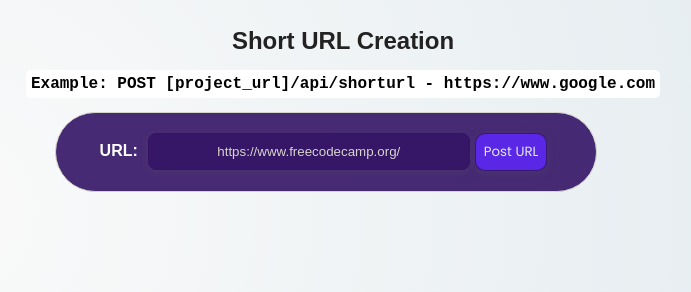
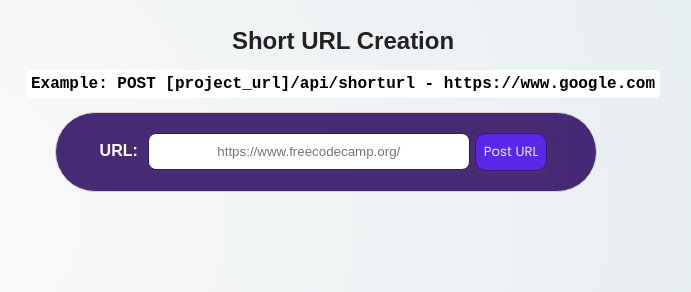
Before and after one commit to freeCodeCamp/boilerplate-project-urlshortener, a website: page views/index.html in a window 1280 px wide. Shown: the part 90-382 px from the top of the page, without its empty margins (297-988 px from the left). Drawn offline with Linux system fonts and the light colour scheme.

Commit message:
Changed input box style

```diff
--- a/public/style.css
+++ b/public/style.css
@@ -109,13 +109,9 @@ input[type='text'] {
   outline: none;
   width: 60%;
   padding: 10px;
-  background-color: rgba(53, 20, 102, 0.9);
+  background-color: white;
   border-radius: 8px;
-  color: #f2f2f2;
-}
-
-input[type='text']::placeholder {
-  color: #D6D5CB;
+  color: black;
 }
 
 input[type='submit'] {
```
